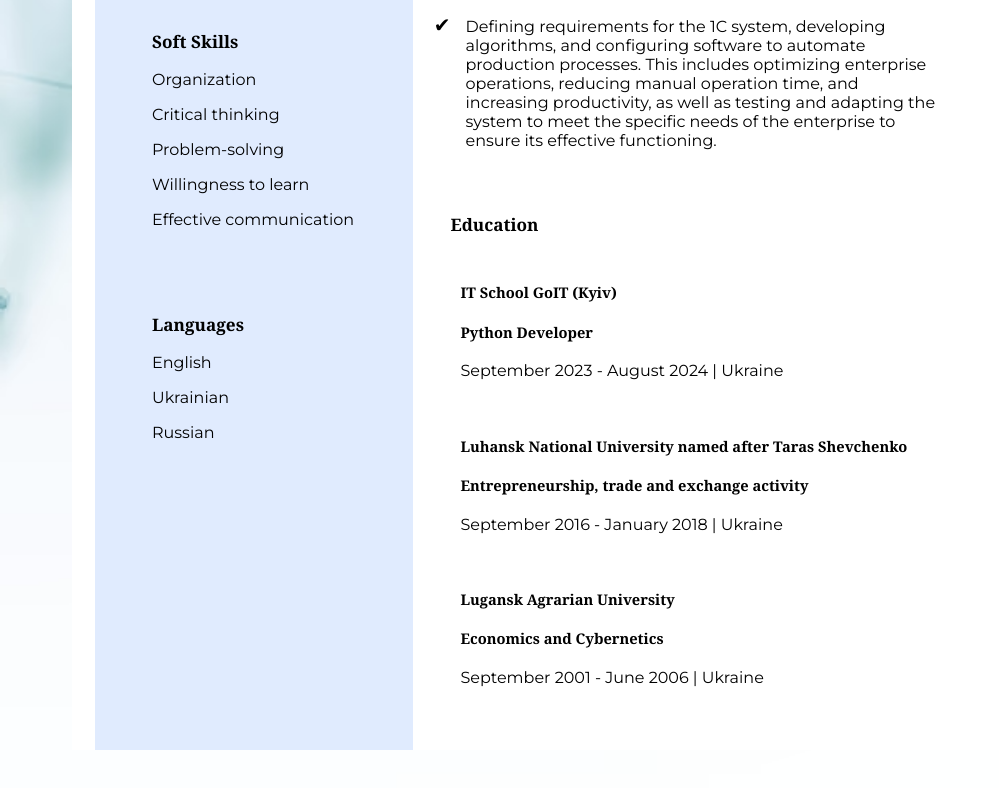
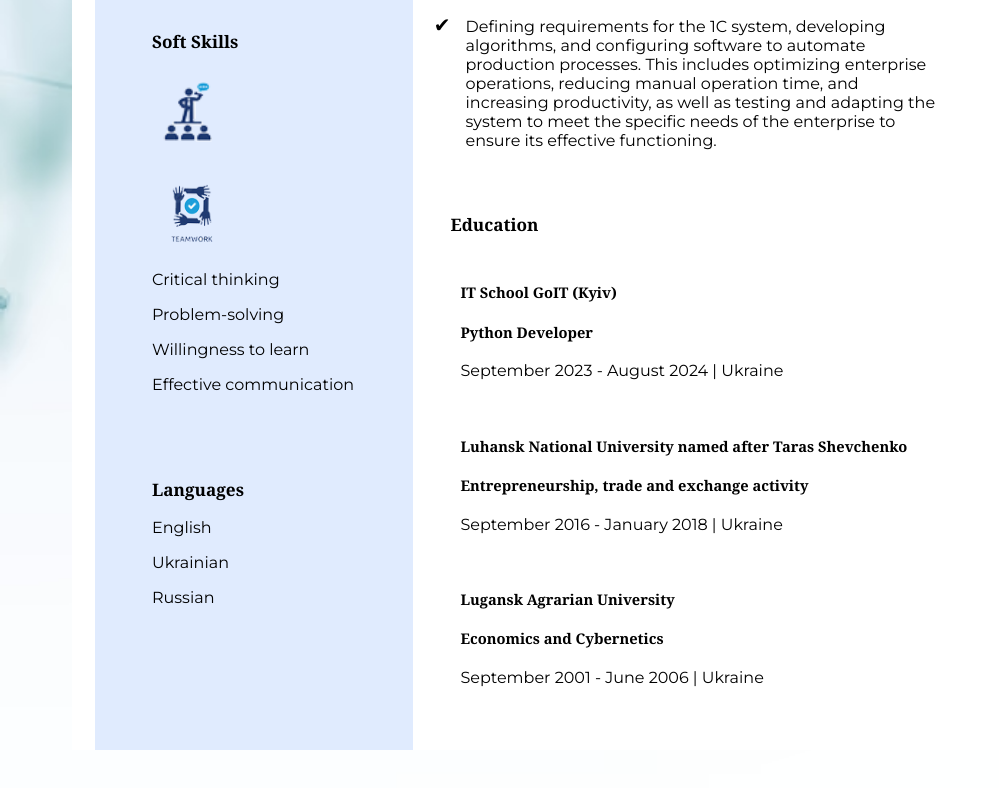
Before and after one commit to DajanaD/resume-progect, a plain HTML site: page index.html in a window 1280 px wide. Shown: the part 1306-2094 px from the top of the page, without its empty margins (0-999 px from the left). Drawn offline with Linux system fonts and the light colour scheme.

Commit message:
add skels

```diff
--- a/css/style.css
+++ b/css/style.css
@@ -73,7 +73,10 @@ body {
     font-family: 'Georgia', serif;
     font-weight: bold;
   }
-
+  .soft_skil{
+    height: 80px;
+    width: 80px;
+  }
 
   /* Медиазапросы для различных размеров экранов */
   @media (min-width: 768px) {
--- a/index.html
+++ b/index.html
@@ -89,10 +89,7 @@
                 <div class="t-s">
                     <h3>Tech Skills</h3>
                     <ul>
-                        <li>
-                            <img class="sidebar-icon" src="img/Python.svg" alt="My photo" >
-                            Python
-                        </li>
+                        <li><img class="sidebar-icon" src="img/Python.svg" alt="My photo" >Python</li>
                         <li><img class="sidebar-icon" src="img/HTML.svg" alt="My photo" >HTML</li>
                         <li><img class="sidebar-icon" src="img/CSS.svg" alt="My photo" >CSS</li>
                         <li><img class="sidebar-icon" src="img/Django.svg" alt="My photo" >Django</li>
@@ -116,8 +113,8 @@
                 </div>
                 <div class="s-s">
                     <h3>Soft Skills</h3>
-
-                        <p>Organization</p>
+                        <p><img class="soft_skil" src="img/public_spiking.png" alt="My photo"></p>
+                        <p><img class="soft_skil" src="img/teamwork.png" alt="My photo"></p>
                         <p>Critical thinking</p>
                         <p>Problem-solving</p>
                         <p>Willingness to learn</p>
```
Also changed, not shown: img/1000_F_536639532_YvSH3Nb6NJ3fFyXCZae4njmO32Hfxl3C.jpg (added), img/public_spiking.png (added), img/teamwork.png (added).
